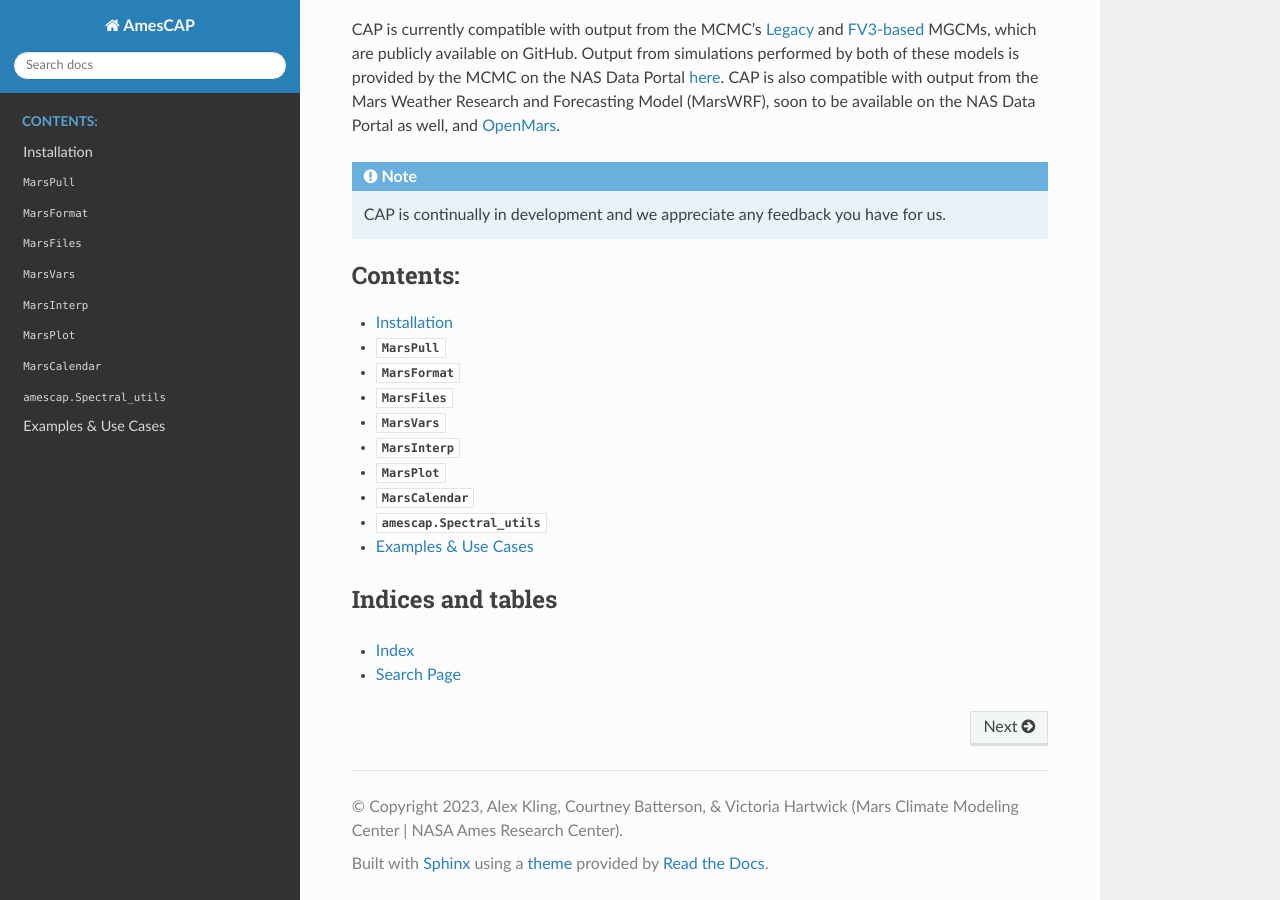
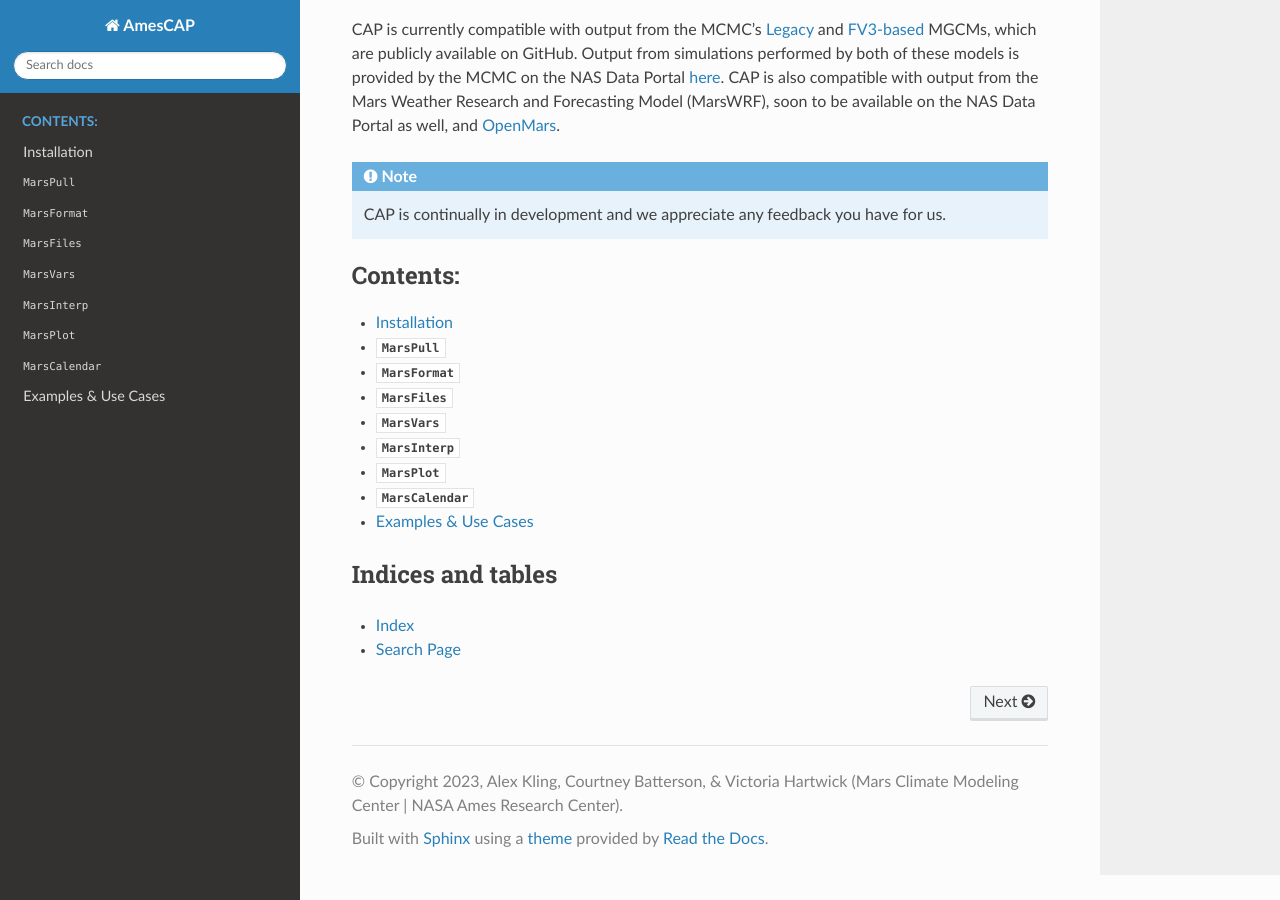
Before and after one commit to NASA-Planetary-Science/AmesCAP, a Sphinx documentation site: the page built from docs/source/index.rst, in a window 1280 px wide and 900 px high, scrolled down 1126 px. Built offline with Sphinx 7.4.7 and the Read the Docs theme 2.0.0, drawn with Linux system fonts in a browser that asks for light colours.

Commit message:
Updated which scripts get included in autodoc in index.rst

```diff
--- a/docs/source/index.rst
+++ b/docs/source/index.rst
@@ -33,7 +33,6 @@ CAP is currently compatible with output from the MCMC’s `Legacy <https://githu
    autoapi/MarsInterp/index
    autoapi/MarsPlot/index
    autoapi/MarsCalendar/index
-   autoapi/amescap/Spectral_utils/index
    examples
 
 
```
